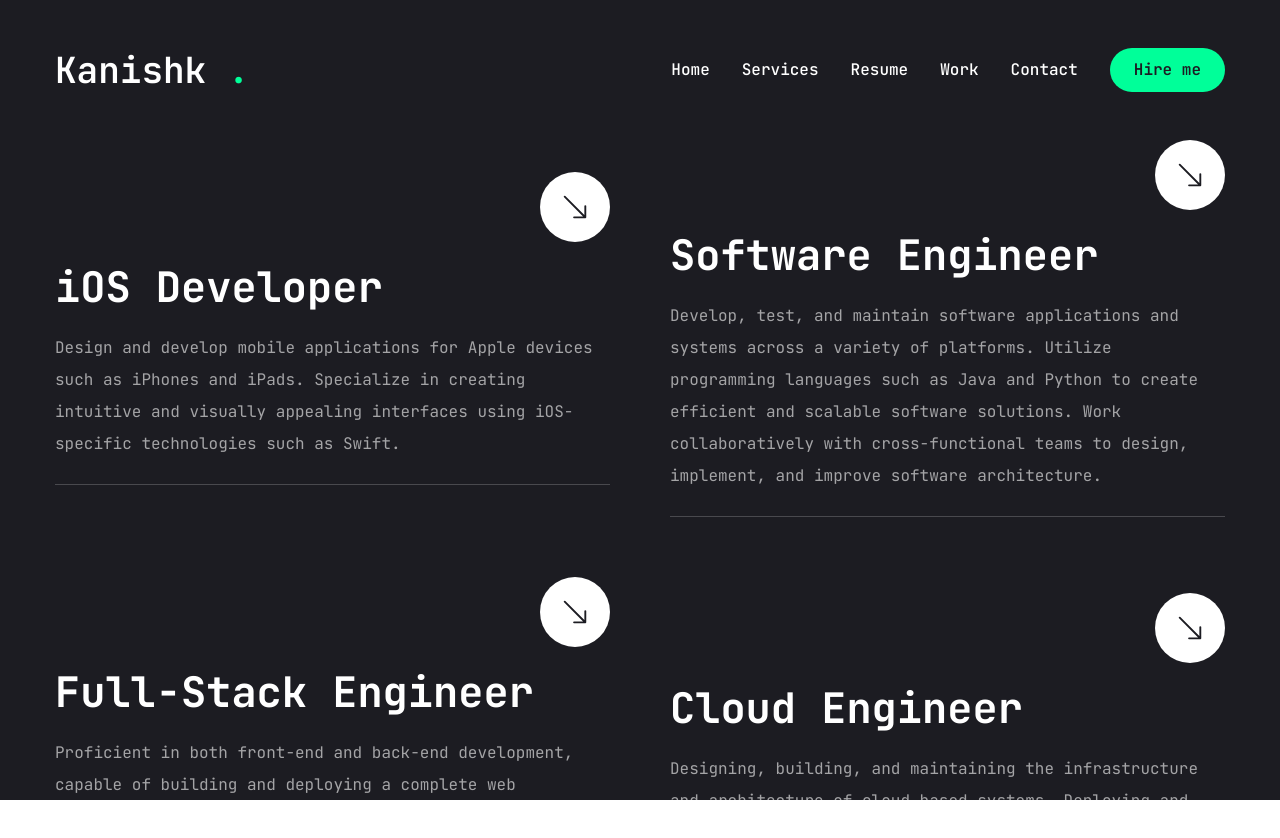
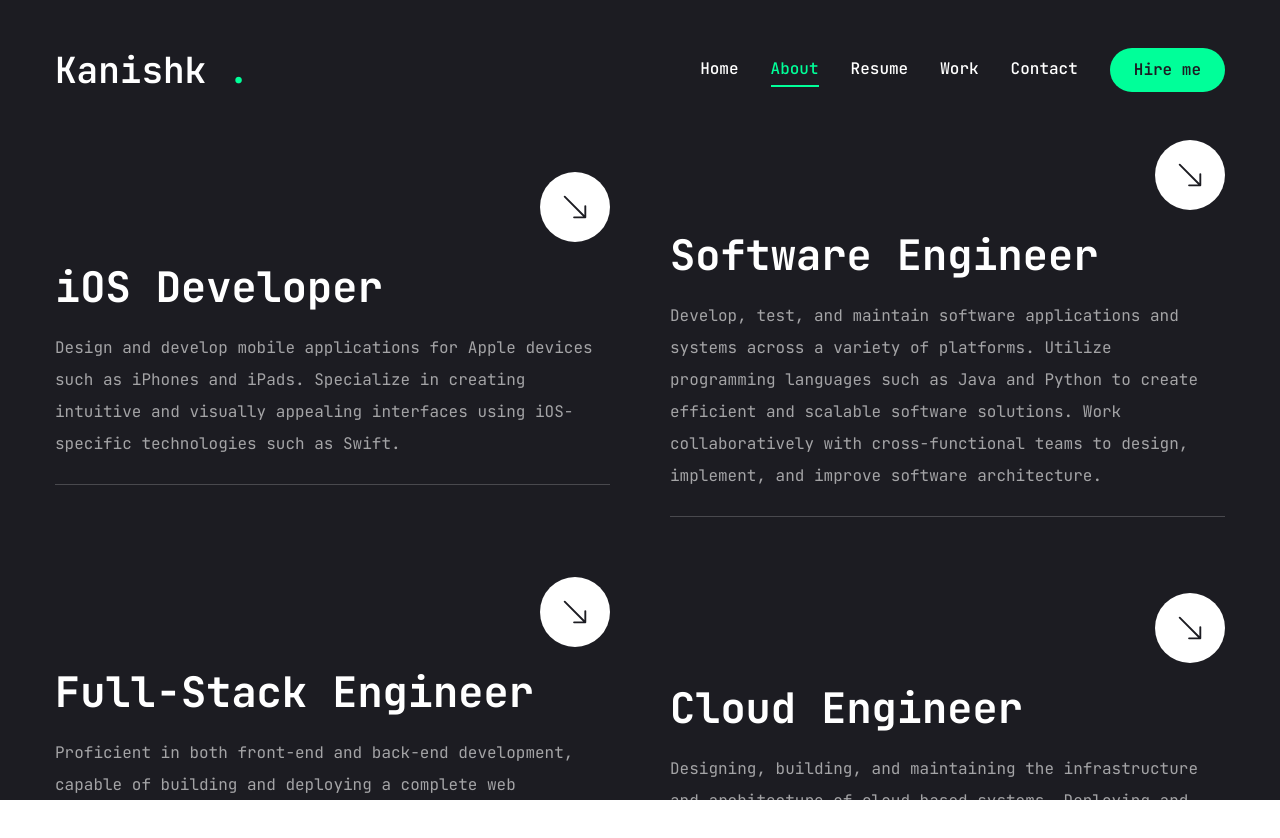
Before and after one commit to bhatiakanishk/Kanishk_Portfolio, a Next.js app in the folder portfolio_website/portfolio-website/: page /about in a window 1280 px wide. Shown: the top 838 px of the page. Built offline with nearby package versions, Linux system fonts and the light colour scheme.

Commit message:
Update Nav.jsx

```diff
--- a/portfolio_website/portfolio-website/components/Nav.jsx
+++ b/portfolio_website/portfolio-website/components/Nav.jsx
@@ -9,8 +9,8 @@ const links = [
         path: "/"
     },
     {
-        name: "services",
-        path: "/services"
+        name: "about",
+        path: "/about"
     },
     {
         name: "resume",
```
